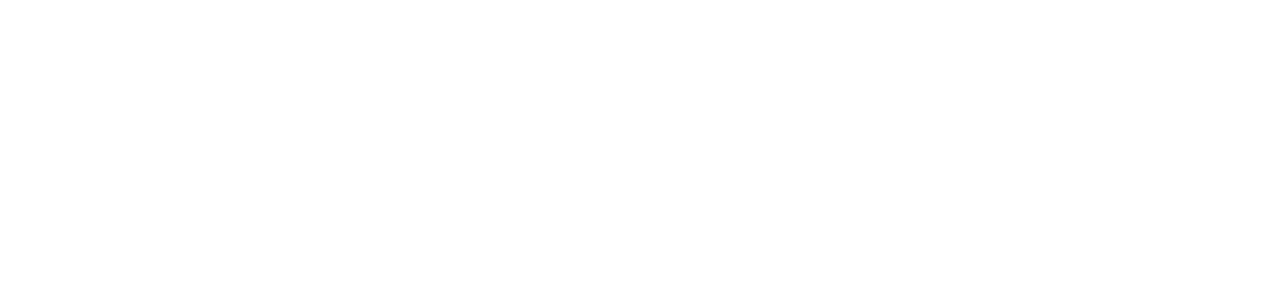
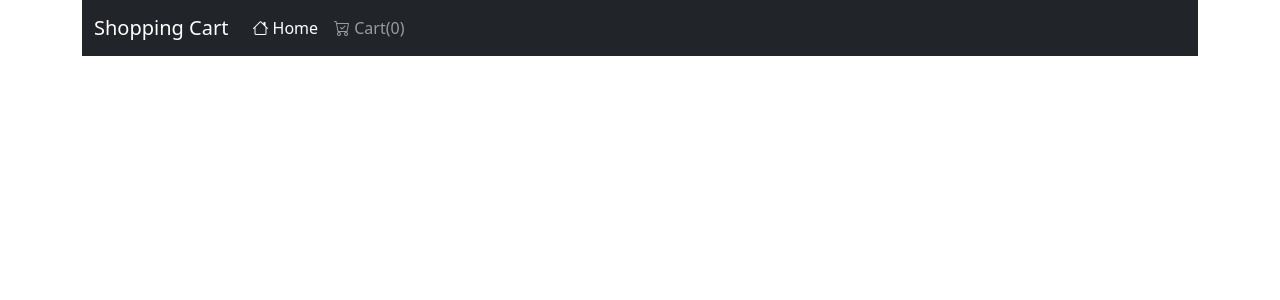
Before and after one commit to drummer-Yurii/shopping-cart, a Vue app: page /#/cart in a window 1280 px wide. Before the commit this address had no page. Shown: the top 300 px of the page. Built offline with nearby package versions, Linux system fonts and the light colour scheme.

Commit message:
create header component

```diff
--- a/index.html
+++ b/index.html
@@ -4,7 +4,7 @@
     <meta charset="UTF-8" />
     <link rel="icon" type="image/svg+xml" href="/vite.svg" />
     <meta name="viewport" content="width=device-width, initial-scale=1.0" />
-    <title>Vite + Vue</title>
+    <title>Shopping Cart</title>
   </head>
   <body>
     <div id="app"></div>
--- a/src/App.vue
+++ b/src/App.vue
@@ -1,11 +1,12 @@
 <template>
   <div class="container">
+    <TheHeader />
     <router-view></router-view>
   </div>
 </template>
 
 <script setup>
-
+import TheHeader from './components/TheHeader.vue';
 </script>
 
 <style scoped>
--- /dev/null
+++ b/src/components/TheHeader.vue
@@ -0,0 +1,36 @@
+<template>
+  <nav class="navbar navbar-expand-lg navbar-dark bg-dark">
+    <div class="container-fluid">
+      <a class="navbar-brand" href="#">Shopping Cart</a>
+      <button
+        class="navbar-toggler"
+        type="button"
+        data-bs-toggle="collapse"
+        data-bs-target="#navbarSupportedContent"
+        aria-controls="navbarSupportedContent"
+        aria-expanded="false"
+        aria-label="Toggle navigation"
+      >
+        <span class="navbar-toggler-icon"></span>
+      </button>
+      <div class="collapse navbar-collapse" id="navbarSupportedContent">
+        <ul class="navbar-nav me-auto mb-2 mb-lg-0">
+          <li class="nav-item">
+            <a class="nav-link active" aria-current="page" href="#">
+                <i class="bi bi-house"></i> Home
+            </a>
+          </li>
+          <li class="nav-item">
+            <a class="nav-link" href="#">
+                <i class="bi bi-cart-check"></i> Cart(0)
+            </a>
+          </li>
+        </ul>
+      </div>
+    </div>
+  </nav>
+</template>
+
+<script setup></script>
+
+<style scoped></style>
```
